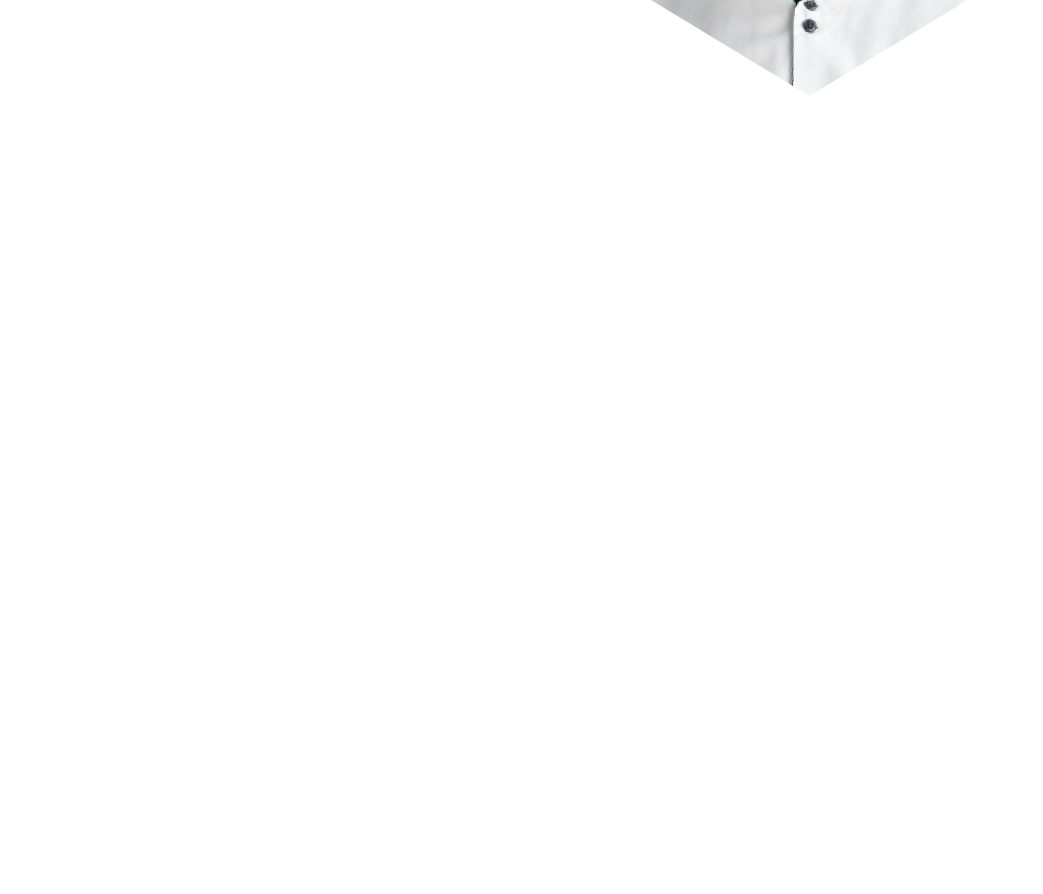
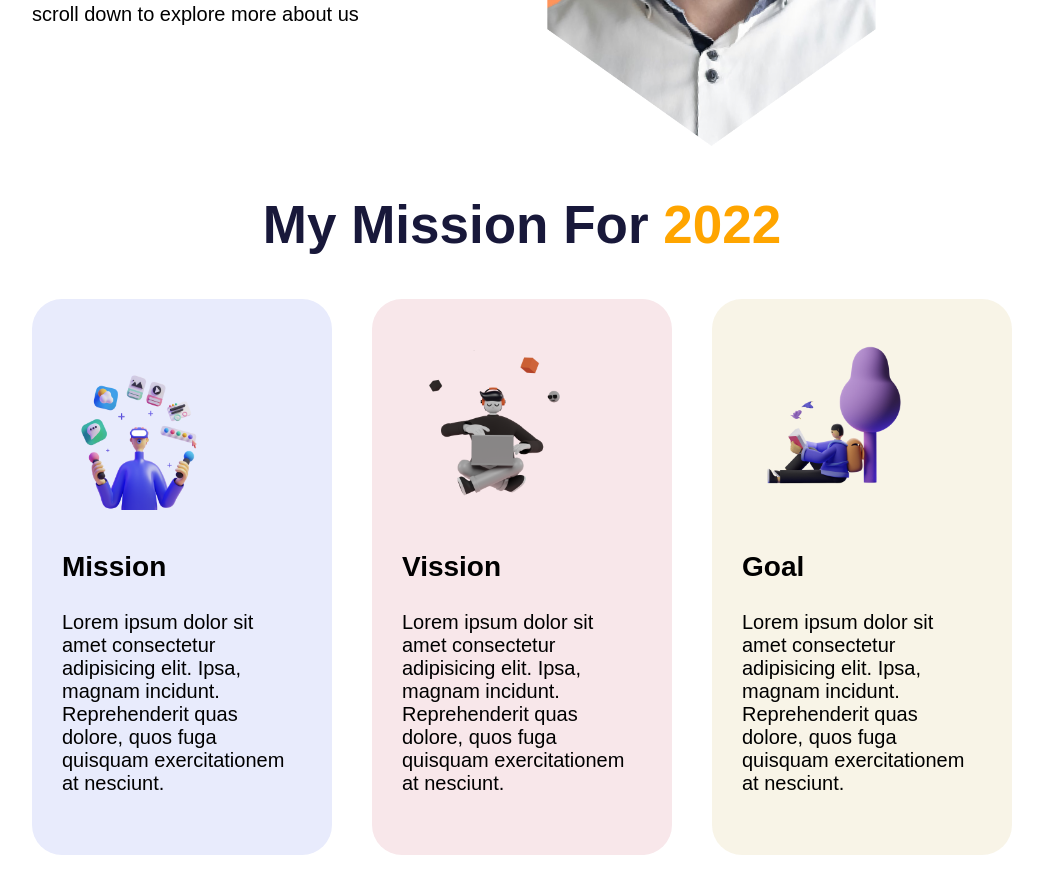
Before and after one commit to saifulislam735/developer-assigment, a plain HTML site: page index.html in a window 1280 px wide. Shown: the part 504-1398 px from the top of the page, without its empty margins (118-1161 px from the left). Before the commit the page ends 800 px from the top, so only its background shows below. Drawn offline with Linux system fonts and the light colour scheme.

Commit message:
my mission section added

```diff
--- a/index.html
+++ b/index.html
@@ -11,7 +11,7 @@
 <link href="https://fonts.googleapis.com/css2?family=Playfair+Display&family=Tinos&display=swap" rel="stylesheet">
 </head>
 <body>
-    <section>
+    <section class="display-flex">
         <div class="half-width">
             <h1>
                 Get Ready For <br>
@@ -26,5 +26,25 @@
             <img src="images/person/person-3.png" alt="">
         </div>
     </section>
+    <section class="my-mission-section">
+        <h2>My Mission For <span class="span-color">2022</span></h2>
+        <div class="display-flex">
+            <div class="one-third div1-bg-color">
+                <img src="images/illustrators/illustrator-1.png" alt="">
+                <h3>Mission</h3>
+                <p>Lorem ipsum dolor sit amet consectetur adipisicing elit. Ipsa, magnam incidunt. Reprehenderit quas dolore, quos fuga quisquam exercitationem at nesciunt.</p>
+            </div>
+            <div class="one-third div2-bg-color">
+                <img src="images/illustrators/illustrator-2.png" alt="">
+                <h3>Vission</h3>
+                <p>Lorem ipsum dolor sit amet consectetur adipisicing elit. Ipsa, magnam incidunt. Reprehenderit quas dolore, quos fuga quisquam exercitationem at nesciunt.</p>
+            </div>
+            <div class="one-third div3-bg-color">
+                <img src="images/illustrators/illustrator-3.png" alt="">
+                <h3>Goal</h3>
+                <p>Lorem ipsum dolor sit amet consectetur adipisicing elit. Ipsa, magnam incidunt. Reprehenderit quas dolore, quos fuga quisquam exercitationem at nesciunt.</p>
+            </div>
+        </div>
+    </section>
 </body>
 </html>
--- a/style.css
+++ b/style.css
@@ -1,25 +1,22 @@
 body{
-    margin: 0px;
+    margin: 50px 150px 150px;
+    font-family: sans-serif;
 
 }
 .span-color{
     color: orange;
 }
 h1{
-font-family: 'Playfair Display', serif;
-font-family: 'Tinos', serif;
-font-size: 60px;
-border-left: 7px solid;
-border-image: inherit(blue,cyan);
-border-image-slice: 1;
+    font-family: 'Playfair Display', serif;
+    font-family: 'Tinos', serif;
+    font-size: 60px;
+    border-left: 5px solid tomato;
 }
 p{
-    font-family: sans-serif;
     font-size: 20px;
 }
 .link-button{
     text-decoration: none;
-    font-family: sans-serif;
     color: rgb(247, 231, 231);
     background-color: tomato;
     padding: 15px 40px;
@@ -27,12 +24,50 @@ p{
 }
 .half-width{
     width: 50%;
-    padding-left: 65px;
 }
-section{
+.display-flex{
     display: flex;
+}
+.my-mission-section h2{
+    color: rgb(24, 24, 58);
+    text-align: center;
+    font-size: 53px;
+    font-weight: 900;
 }
 .half-width img{
     width: 80%;
     height: 600px;
 }
+.one-third{
+    width: 30%;
+    padding: 40px 30px;
+    background-color: blue;
+    border-radius: 30px;
+}
+.one-third img{
+    width: 180px;
+    height: 180px;
+}
+.my-mission-section h2{
+    color: rgb(24, 24, 58);
+    text-align: center;
+    font-size: 53px;
+    font-weight: 900;
+}
+.one-third h3{
+    font-size: 28px;
+    font-weight: bold;
+}
+.div1-bg-color{
+    background-color: rgb(232, 235, 252);
+    margin-right: 20px;
+}
+.div2-bg-color{
+    background-color: rgb(248, 231, 234);
+    margin-right: 20px;
+    margin-left: 20px;
+}
+.div3-bg-color{
+    background-color: rgba(248, 244, 231, 0.986);
+    margin-left : 20px;
+}
```
